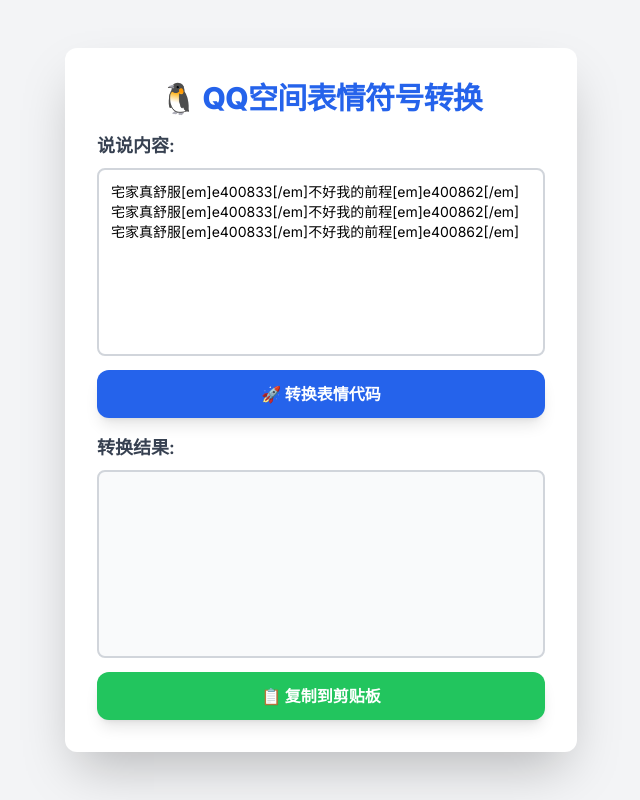
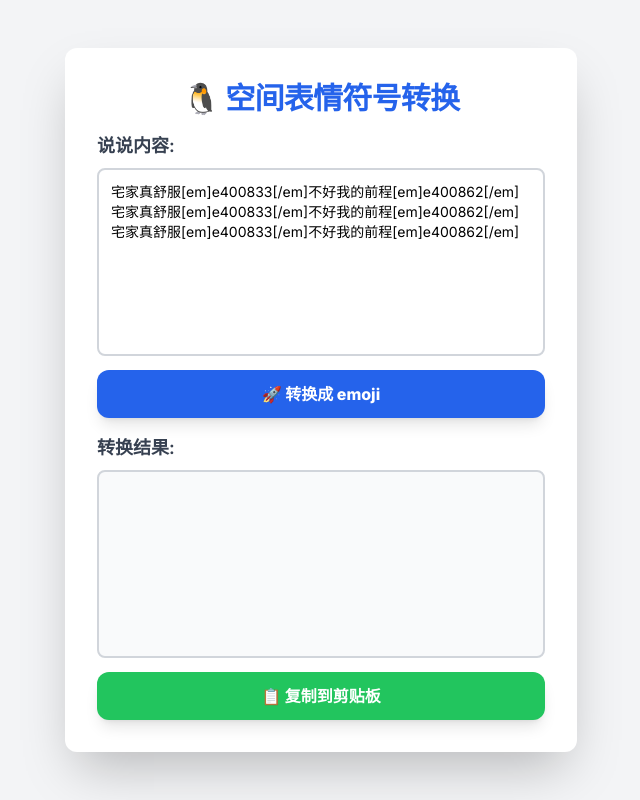
Before and after one commit to HaroldRoot/saysay-converter, a plain HTML site: page index.html in a window 1280 px wide. Shown: the whole page, without its empty margins (319-959 px from the left). Drawn offline with nearby package versions, Linux system fonts and the light colour scheme.

Commit message:
:pencil2: Update text

```diff
--- a/app.js
+++ b/app.js
@@ -28,7 +28,7 @@ window.addEventListener('DOMContentLoaded', () => {
             conversionRegex = new RegExp(escapedKeys.join('|'), 'g');
 
             convertButton.disabled = false;
-            convertButton.textContent = '🚀 转换表情代码';
+            convertButton.textContent = '🚀 转换成 emoji';
 
         } catch (error) {
             console.error('加载 mapping.json 失败:', error);
--- a/index.html
+++ b/index.html
@@ -34,7 +34,7 @@
     <div id="app-container" class="bg-white p-6 md:p-8 rounded-xl shadow-2xl w-full max-w-lg">
 
         <h1 class="text-3xl font-extrabold text-blue-600 mb-2 text-center tracking-tight">
-            🐧 QQ空间表情符号转换
+            🐧 空间表情符号转换
         </h1>
 
         <div>
@@ -45,7 +45,7 @@
 
         <button id="convertButton"
             class="w-full bg-blue-600 hover:bg-blue-700 text-white font-bold py-3 rounded-xl shadow-lg transition duration-300 ease-in-out transform hover:scale-[1.01] active:scale-[0.98] focus:outline-none focus:ring-4 focus:ring-blue-300 mt-2">
-            🚀 转换表情代码
+            🚀 转换成 emoji
         </button>
 
         <div>
```
